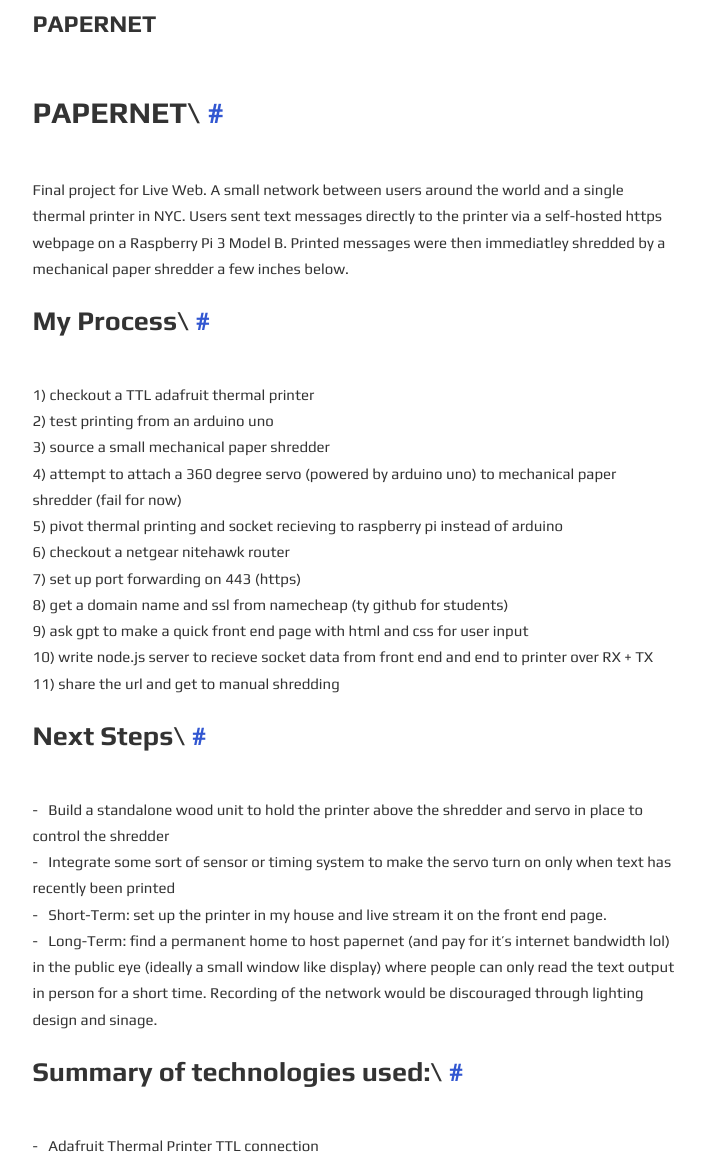
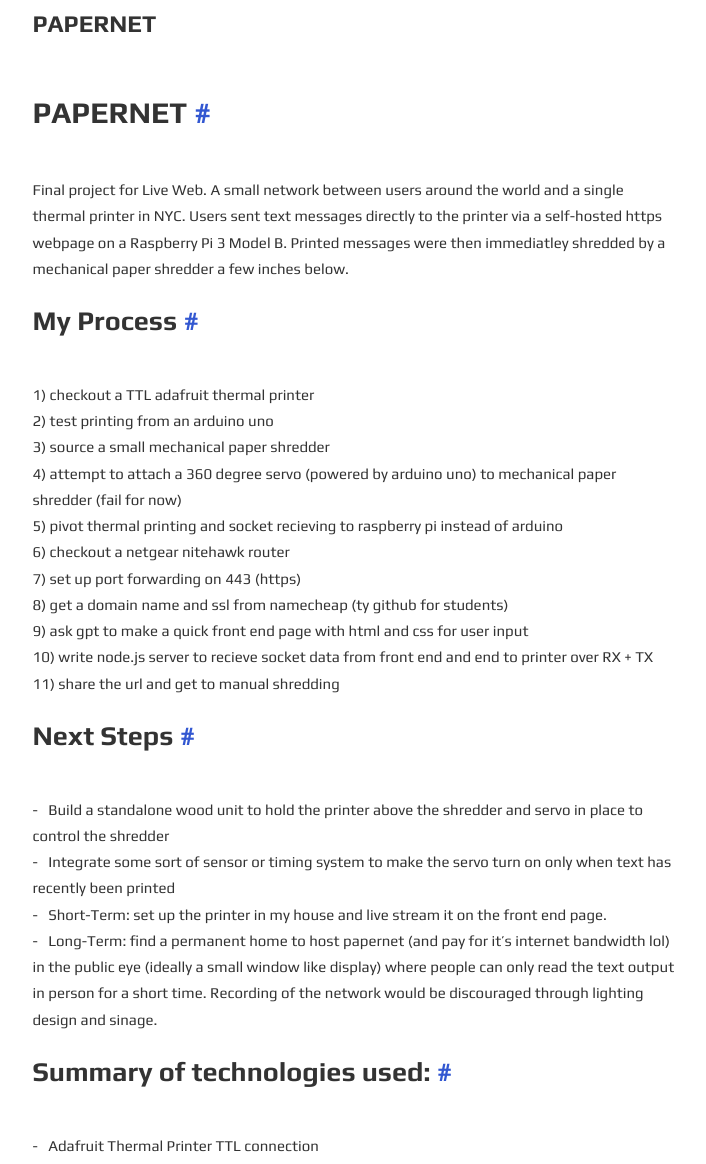
Before and after one commit to ratemypraxis/itp, a Jekyll site: the page built from _posts/2023-05-11-papernet.md, in a window 1280 px wide. Shown: the part 153-1317 px from the top of the page, without its empty margins (285-991 px from the left). Built offline with Jekyll 4.4.1, drawn with Linux system fonts in a browser that asks for light colours; comment, search, counter and statistics services are not loaded.

```diff
--- a/_posts/2023-05-11-papernet.md
+++ b/_posts/2023-05-11-papernet.md
@@ -1,9 +1,9 @@
-Papernet\
+Papernet
 ========
 
 Final project for Live Web. A small network between users around the world and a single thermal printer in NYC. Users sent text messages directly to the printer via a self-hosted https webpage on a Raspberry Pi 3 Model B. Printed messages were then immediatley shredded by a mechanical paper shredder a few inches below.
 
-My Process\
+My Process
 ----------
 
 1) checkout a TTL adafruit thermal printer\
@@ -17,7 +17,7 @@ My Process\
 9) ask gpt to make a quick front end page with html and css for user input\
 10) write node.js server to recieve socket data from front end and end to printer over RX + TX 11) share the url and get to manual shredding
 
-Next Steps\
+Next Steps
 ----------
 
 -   Build a standalone wood unit to hold the printer above the shredder and servo in place to control the shredder\
@@ -25,7 +25,7 @@ Next Steps\
 -   Short-Term: set up the printer in my house and live stream it on the front end page.\
 -   Long-Term: find a permanent home to host papernet (and pay for it's internet bandwidth lol) in the public eye (ideally a small window like display) where people can only read the text output in person for a short time. Recording of the network would be discouraged through lighting design and sinage.
 
-Summary of technologies used:\
+Summary of technologies used:
 -----------------------------
 
 -   Adafruit Thermal Printer TTL connection\
```
